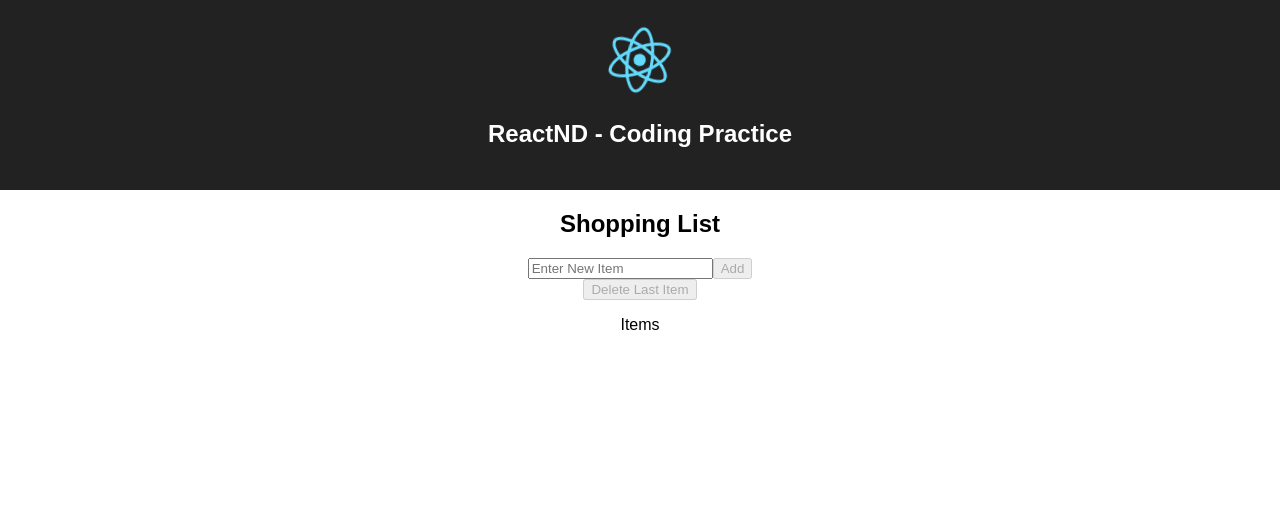
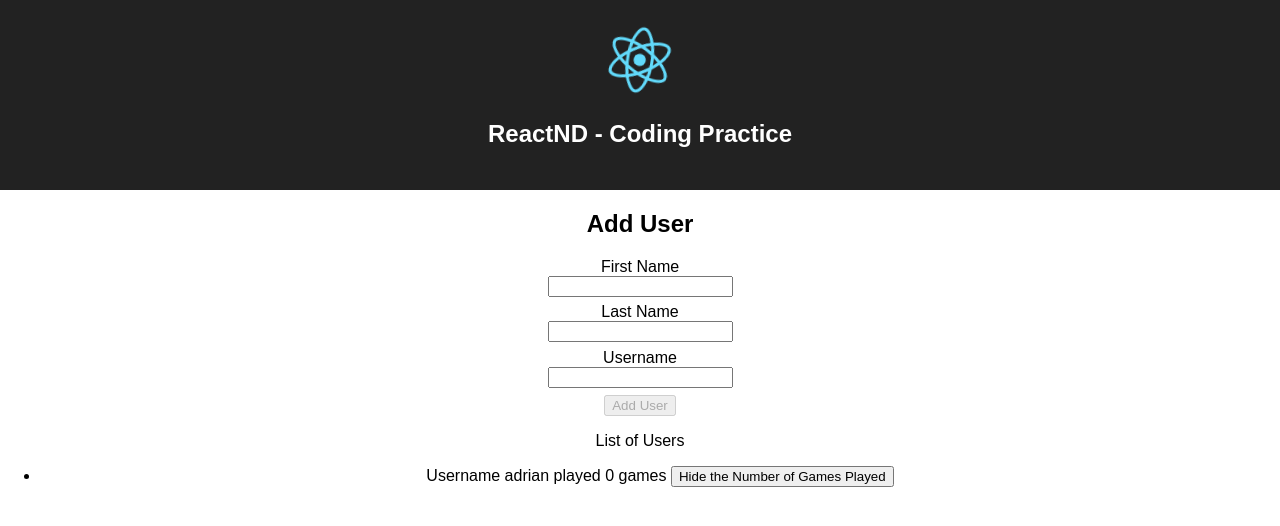
Before and after one commit to Adrian1690/udacity-react-lesson3, a React (Create React App) app: page / in a window 1280 px wide. Shown: the top 526 px of the page. Built offline with nearby package versions, Linux system fonts and the light colour scheme.

Commit message:
Exercise 1 - All Together

```diff
--- a/src/App.css
+++ b/src/App.css
@@ -31,3 +31,13 @@
     transform: rotate(360deg);
   }
 }
+
+form {
+  display: flex;
+  flex-direction: column;
+  align-items: center;
+}
+
+form input {
+  margin-bottom: 0.5em;
+}
--- a/src/App.js
+++ b/src/App.js
@@ -1,27 +1,40 @@
 import React from "react";
 import logo from "./logo.svg";
 import "./App.css";
-import ItemsList from "./ItemsList";
-import NewItem from "./NewItem";
-import DeleteItem from "./DeleteItem";
+import FormAddUser from "./FormAddUser";
+import MessageUserRegisteredError from "./MessageUserRegisteredError";
+import UsersList from "./UsersList";
 
 class App extends React.Component {
   state = {
-    items: []
+    userNameRegisteredError: false,
+    users: [
+      {
+        firstName: "Adrian",
+        lastName: "Penia",
+        userName: "adrian"
+      }
+    ]
   };
 
-  onAddItem = (newItem) => {
-    this.setState((oldState) => ({
-      items: [...oldState.items, newItem]
-    }));
+  existUserName = (userName) => {
+    return (
+      this.state.users.filter(
+        (user) => user.userName.toLowerCase() === userName.toLowerCase()
+      ).length > 0
+    );
   };
 
-  deleteLastItem = (event) => {
-    this.setState((prevState) => ({ items: this.state.items.slice(0, -1) }));
-  };
+  addUser = (user) => {
+    if (this.existUserName(user.userName)) {
+      this.setState({ userNameRegisteredError: true });
+      return;
+    }
 
-  noItemsFound = () => {
-    return this.state.items.length === 0;
+    this.setState((prevState) => ({
+      users: [...prevState.users, user],
+      userNameRegisteredError: false
+    }));
   };
 
   render() {
@@ -31,16 +44,15 @@ class App extends React.Component {
           <img src={logo} className="App-logo" alt="logo" />
           <h1 className="App-title">ReactND - Coding Practice</h1>
         </header>
-        <h2>Shopping List</h2>
-        <NewItem addItem={this.addItem} onAddItem={this.onAddItem} />
 
-        <DeleteItem
-          deleteLastItem={this.deleteLastItem}
-          noItemsFound={this.noItemsFound}
+        <h2>Add User</h2>
+        <FormAddUser addUser={this.addUser} />
+
+        <MessageUserRegisteredError
+          displayError={this.state.userNameRegisteredError}
         />
 
-        <p className="items">Items</p>
-        <ItemsList items={this.state.items} />
+        <UsersList users={this.state.users} />
       </div>
     );
   }
--- /dev/null
+++ b/src/FormAddUser.js
@@ -0,0 +1,73 @@
+import React from "react";
+
+class FormAddUser extends React.Component {
+  state = {
+    firstName: "",
+    lastName: "",
+    userName: ""
+  };
+
+  handleInput = ({ target }) => {
+    const name = target.name;
+    const value = target.value;
+
+    this.setState((prevState) => ({
+      [name]: value
+    }));
+  };
+
+  handleSubmit = (e) => {
+    e.preventDefault();
+
+    const { firstName, lastName, userName } = this.state;
+    const user = {
+      firstName: firstName.trim(),
+      lastName: lastName.trim(),
+      userName: userName.trim()
+    };
+
+    this.props.addUser(user);
+  };
+
+  fieldsAreEmpty() {
+    const { firstName, lastName, userName } = this.state;
+    return !firstName || !lastName || !userName;
+  }
+
+  render() {
+    const { firstName, lastName, userName } = this.state;
+
+    return (
+      <form className="form" onSubmit={this.handleSubmit}>
+        <span>First Name</span>
+        <input
+          type="text"
+          name="firstName"
+          value={firstName}
+          onChange={this.handleInput}
+        />
+        <span>Last Name</span>
+        <input
+          type="text"
+          name="lastName"
+          value={lastName}
+          onChange={this.handleInput}
+        />
+        <span>Username</span>
+        <input
+          type="text"
+          name="userName"
+          value={userName}
+          onChange={this.handleInput}
+        />
+
+        <button type="submit" disabled={this.fieldsAreEmpty()}>
+          {" "}
+          Add User{" "}
+        </button>
+      </form>
+    );
+  }
+}
+
+export default FormAddUser;
--- a/src/ItemsList.js
+++ /dev/null
@@ -1,16 +0,0 @@
-import React from "react";
-
-class ItemsList extends React.Component {
-  render() {
-    const { items } = this.props;
-    return (
-      <ol className="item-list">
-        {items.map((item, index) => (
-          <li key={index}>{item}</li>
-        ))}
-      </ol>
-    );
-  }
-}
-
-export default ItemsList;
--- /dev/null
+++ b/src/MessageUserRegisteredError.js
@@ -0,0 +1,9 @@
+import React from "react";
+
+const MessageUserRegisteredError = (props) => {
+  if (!props.displayError) return null;
+
+  return <span> The username was registered </span>;
+};
+
+export default MessageUserRegisteredError;
--- a/src/NewItem.js
+++ /dev/null
@@ -1,41 +0,0 @@
-import React from "react";
-import PropTypes from "prop-types";
-
-class NewItem extends React.Component {
-  state = {
-    value: ""
-  };
-
-  addItem = (e) => {
-    e.preventDefault();
-    this.props.onAddItem(this.state.value);
-  };
-
-  handleChange = (event) => {
-    this.setState({ value: event.target.value });
-  };
-
-  inputIsEmpty = () => {
-    return this.state.value === "";
-  };
-
-  render() {
-    return (
-      <form onSubmit={this.addItem}>
-        <input
-          type="text"
-          placeholder="Enter New Item"
-          value={this.state.value}
-          onChange={this.handleChange}
-        />
-        <button disabled={this.inputIsEmpty()}>Add</button>
-      </form>
-    );
-  }
-}
-
-NewItem.propTypes = {
-  onAddItem: PropTypes.func.isRequired
-};
-
-export default NewItem;
--- /dev/null
+++ b/src/UserRow.js
@@ -0,0 +1,25 @@
+import React, { useState } from "react";
+
+const UserRow = (props) => {
+  const [showGames, setShowGames] = useState(true);
+
+  const toggleGames = (e) => {
+    e.preventDefault();
+    setShowGames(!showGames);
+  };
+
+  const games = showGames ? "0" : "*";
+
+  return (
+    <li>
+      Username {props.user.userName} played {games} games{" "}
+      {showGames ? (
+        <button onClick={toggleGames}>Hide the Number of Games Played</button>
+      ) : (
+        <button onClick={toggleGames}>Show the Number of Games Played</button>
+      )}
+    </li>
+  );
+};
+
+export default UserRow;
--- /dev/null
+++ b/src/UsersList.js
@@ -0,0 +1,20 @@
+import React from "react";
+import UserRow from "./UserRow";
+
+class UserList extends React.Component {
+  render() {
+    const { users } = this.props;
+    return (
+      <div>
+        <p>List of Users</p>
+        <ul>
+          {users.map((user) => (
+            <UserRow key={user.userName} user={user} />
+          ))}
+        </ul>
+      </div>
+    );
+  }
+}
+
+export default UserList;
```
Also changed, not shown: instructions.txt.
